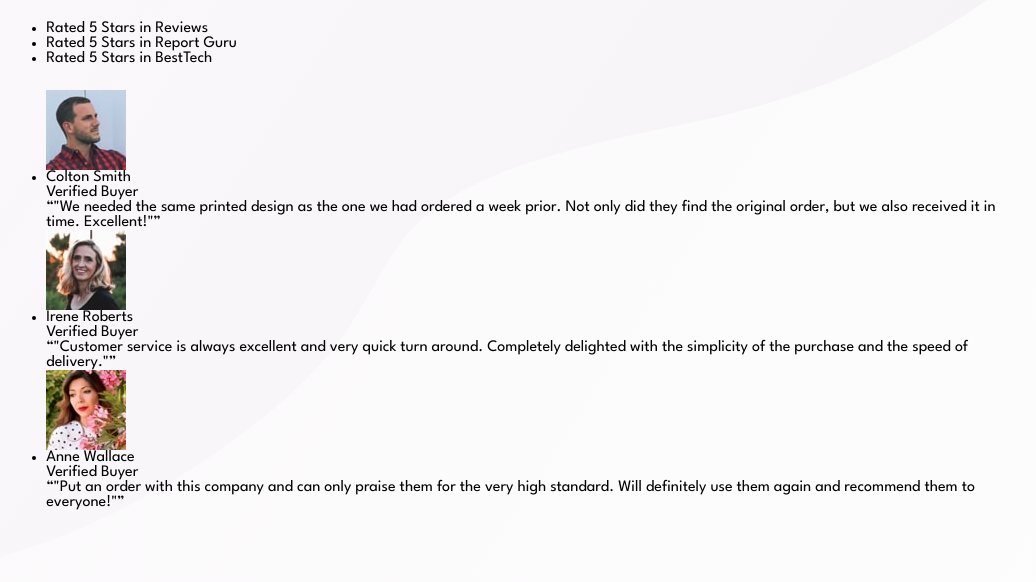
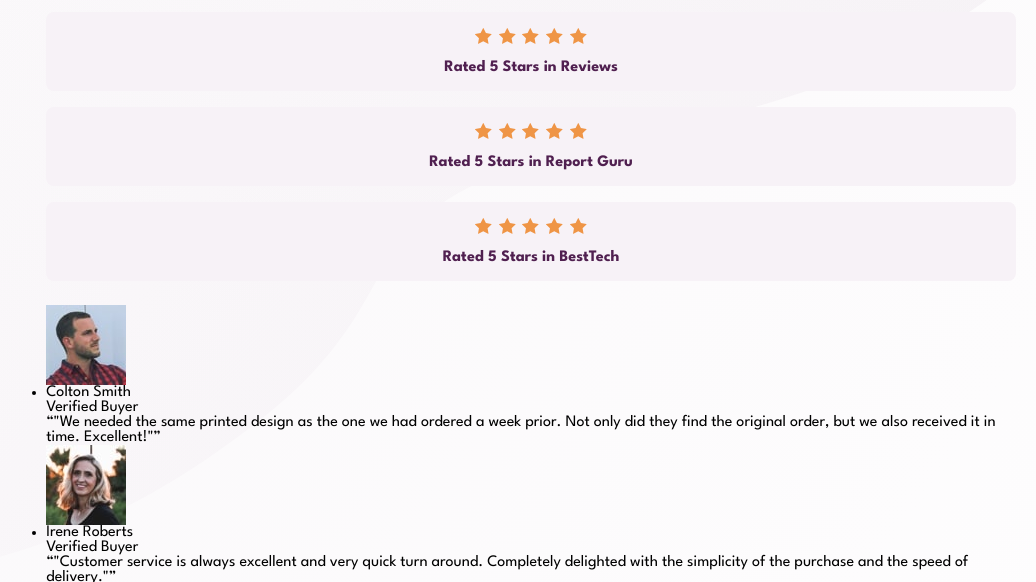
Before and after one commit to IamAbhiDev/social-proof-section-master-new.github.io, a plain HTML site: page index.html in a window 1280 px wide. Shown: the part 218-800 px from the top of the page, without its empty margins (109-1145 px from the left). Drawn offline with Linux system fonts and the light colour scheme.

Commit message:
social ratings styled

```diff
--- a/css/style.css
+++ b/css/style.css
@@ -96,3 +96,35 @@ body {
     font-size: clamp(1rem, 4.7vw, 1.2rem);
     font-weight: var(--medium);
 }
+
+/*Ratings*/
+
+.social__ratings {
+    text-align: center;
+    list-style-type: none;
+    display: grid;
+    gap: 1rem;
+}
+
+.social__ratings__row {
+    background-color: var(--light-grayish-magenta);
+    border-radius: .5rem;
+    display: grid;
+    justify-items: center;
+    gap: 1rem;
+    padding: 1rem;
+}
+
+.social__ratings__row__stars {
+    background: url(../images/icon-star.svg), url(../images/icon-star.svg), url(../images/icon-star.svg), url(../images/icon-star.svg), url(../images/icon-star.svg);
+    background-repeat: no-repeat;
+    background-position: left, 25%, center, 75%, right;
+    background-size: contain;
+    height: 1rem;
+    width: 7rem;
+}
+
+.social__ratings__row__text {
+    color: var(--very-dark-magenta);
+    font-weight: var(--bold);
+}
```
